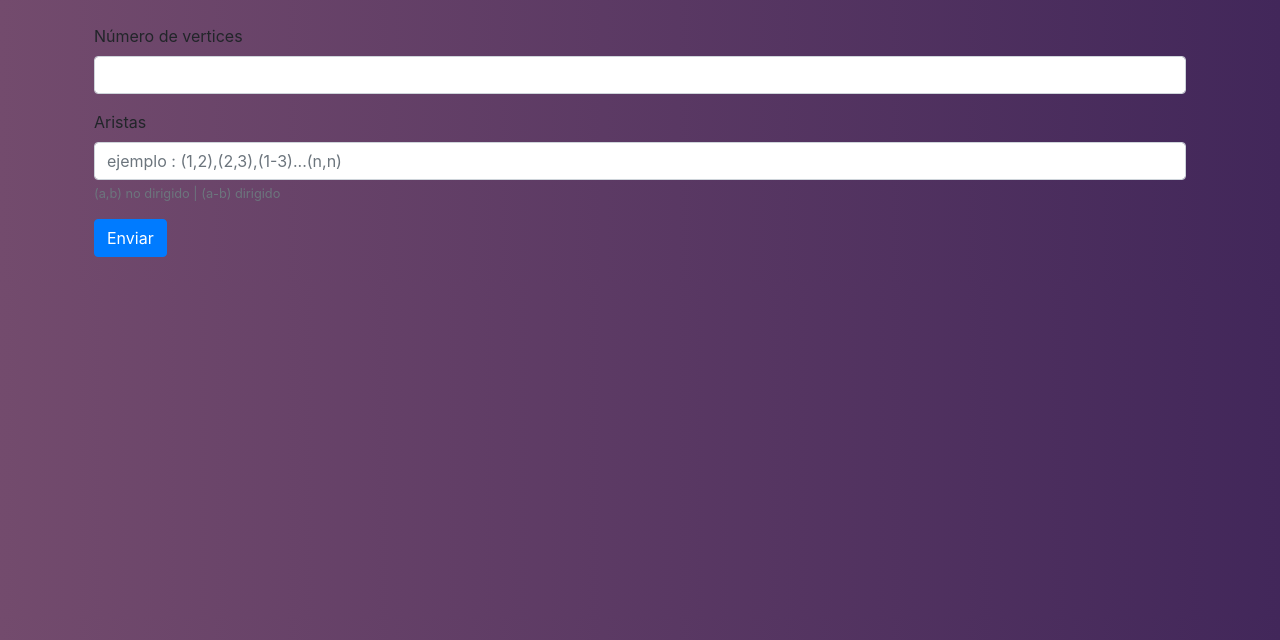
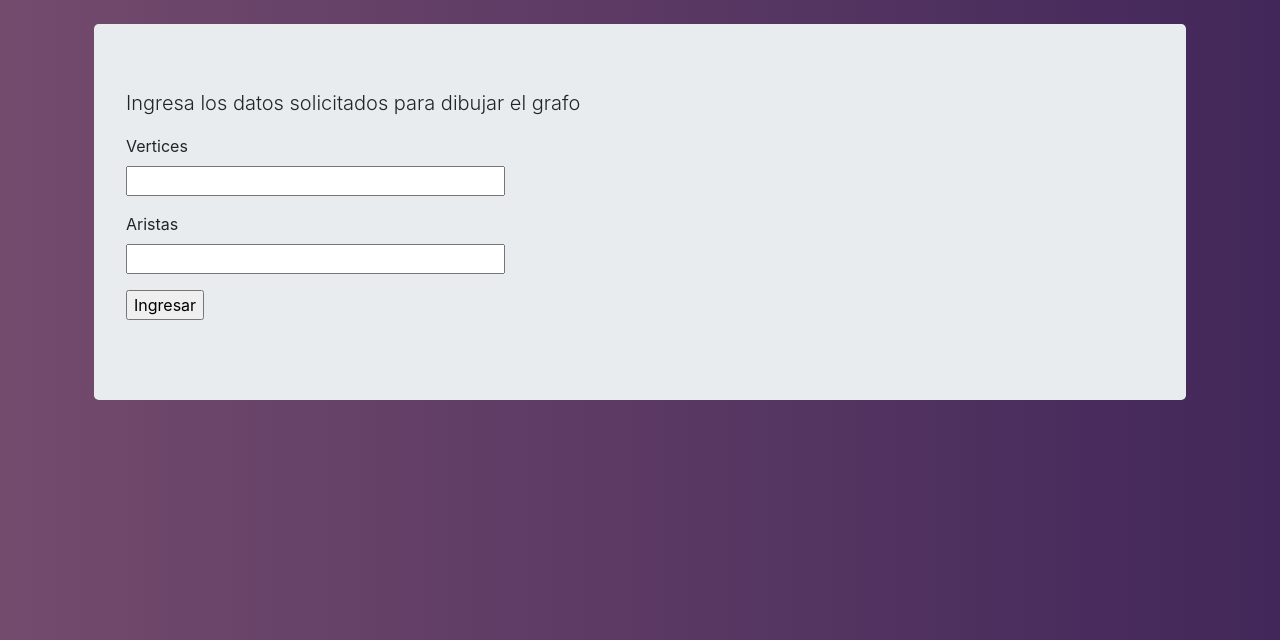
Before and after one commit to dangalledi/Ejercicio-Grafos, a Flask app: page /tarea1 in a window 1280 px wide. Shown: the part 56-696 px from the top of the page. Run offline with Flask 2, Linux system fonts and the light colour scheme; some libraries are stand-ins or nearby versions.

Commit message:
CHG: Se arregla vista del formulario

```diff
--- a/templates/layout.html
+++ b/templates/layout.html
@@ -34,8 +34,6 @@
         {% block content %} {% endblock%}
     </div>
 
-    <!-- SCRIPTS -->
-    <script src="{{url_for('static', filename='js/main.js')}}"></script>
 </body>
 
 </html>
--- a/templates/tarea1.html
+++ b/templates/tarea1.html
@@ -1,21 +1,18 @@
 <!DOCTYPE html> {% extends "layout.html" %} {% block content %}
 
-<div class="graphs">
-    <form>
-        <div class="form-group">
-            <label for="vertices">Número de vertices</label>
-            <input type="text" class="form-control" name="vertices" aria-describedby="emailHelp">
-
-        </div>
-
-        <div class="form-group">
-            <label for="aristas">Aristas</label>
-            <input type="text" class="form-control" name="aristas" placeholder="ejemplo : (1,2),(2,3),(1-3)...(n,n)">
-            <small id="emailHelp" class="form-text text-muted">(a,b) no dirigido | (a-b) dirigido</small>
-        </div>
-
-        <button type="submit" class="btn btn-primary">Enviar</button>
+<div class="jumbotron">
+    <form action=" " method="post" novalidate>
+        <p class="lead">Ingresa los datos solicitados para dibujar el grafo</p>
+        <p>
+            {{ form.vertices.label }}<br> {{ form.vertices(size=32) }} {% for error in form.vertices.errors %}
+            <span style="color: red;">[{{ error }}]</span> {% endfor %}
+        </p>
+        <p>
+            {{ form.aristas.label }}<br> {{ form.aristas(size=32) }} {% for error in form.aristas.errors %}
+            <span style="color: red;">[{{ error }}]</span> {% endfor %}
+        </p>
+        <p>{{ form.submit() }}</p>
     </form>
 </div>
 
-{% endblock%}
+{% endblock %}
```
